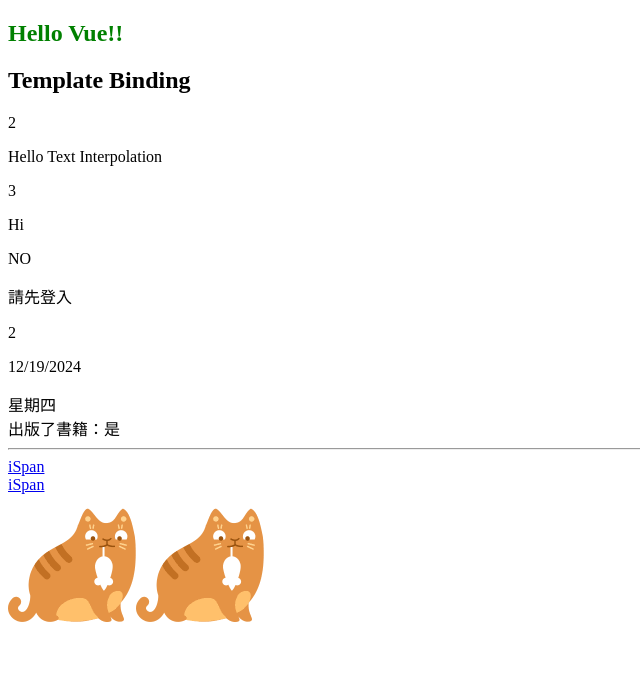
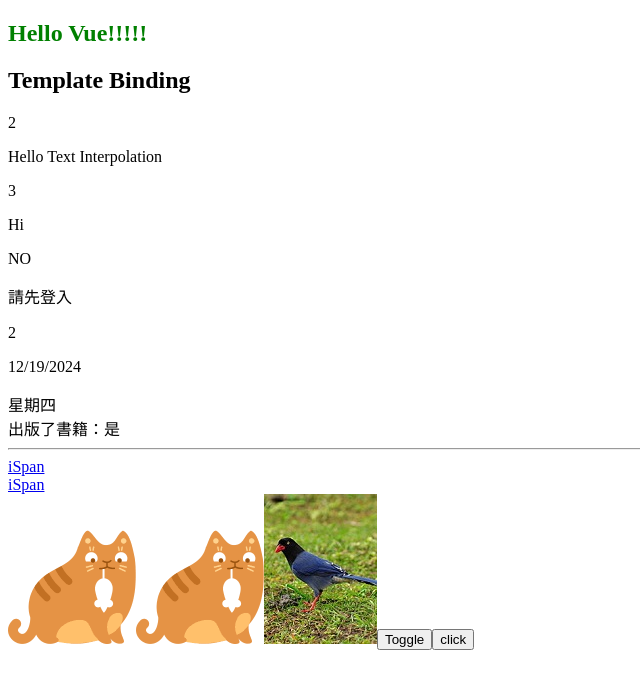
Before and after one commit to HsiaoHungWang/vue-app2024, a Vue app: page / in a window 1280 px wide. Shown: the top 688 px of the page, without its empty margins (0-640 px from the left). Built offline with nearby package versions, Linux system fonts and the light colour scheme.

Commit message:
屬性繫節練習

```diff
--- a/src/App.vue
+++ b/src/App.vue
@@ -1,6 +1,7 @@
 <script setup>
 import BindingComponent from './components/BindingComponent.vue';
 import FirstComponent from './components/FirstComponent.vue';
+import MyComponent from './components/MyComponent.vue';
 
 import SecondComponent from './components/SecondComponent.vue';
 
@@ -9,11 +10,11 @@ import SecondComponent from './components/SecondComponent.vue';
 </script>
 
 <template>
- <h2>Hello Vue!!</h2>
+ <h2>Hello Vue!!!!!</h2>
 <BindingComponent></BindingComponent>
-
-<!-- <FirstComponent></FirstComponent>
-<SecondComponent></SecondComponent> -->
+<!-- <MyComponent></MyComponent>
+ <FirstComponent></FirstComponent>
+<SecondComponent></SecondComponent>  -->
 
 </template>
 
--- a/src/components/BindingComponent.vue
+++ b/src/components/BindingComponent.vue
@@ -23,6 +23,8 @@ import { ref } from 'vue';
     const imgUrl = ref('/images/bg3.png')
 
     //console.log(author.value.books.length)
+
+    const id = ref(1)
 
 </script>
 
@@ -54,7 +56,11 @@ import { ref } from 'vue';
     <a v-bind:href="iSpanUrl">iSpan</a><br />
 
     <img src="/images/bg3.png" />
-    <img :src="imgUrl" />
+    <img :src="imgUrl" :id />
+    <img src="@/assets/bird150.jpg" alt="bird" />
+
+    <button>Toggle</button>
+    <button :disabled="isDisabled">click</button>
 
     </div>
 </template>
```
Also changed, not shown: src/assets/bird150.jpg (added).
